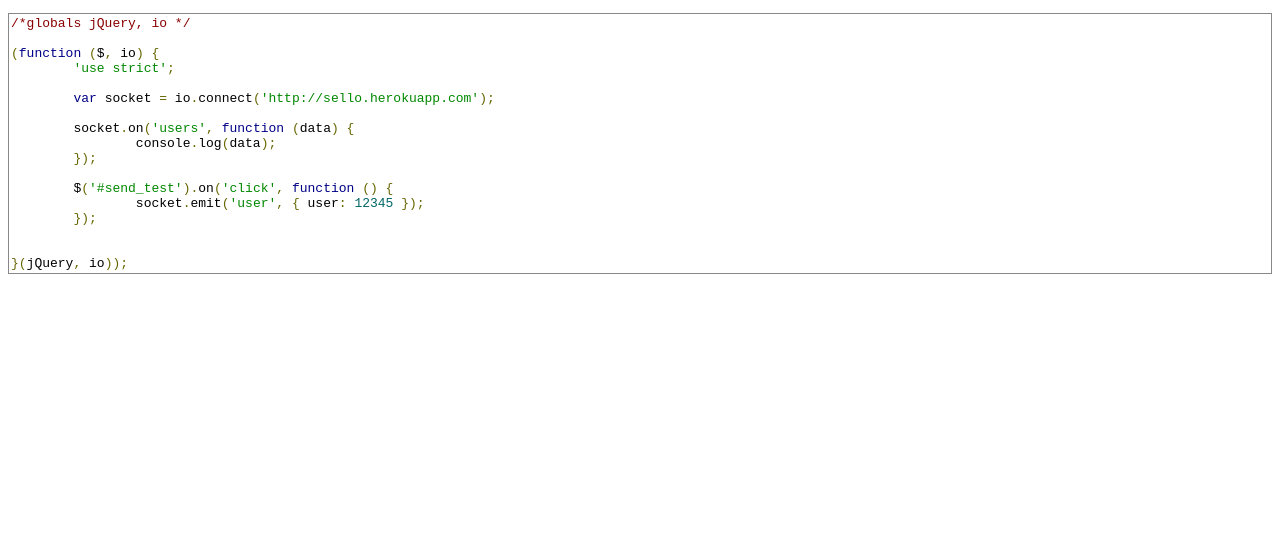
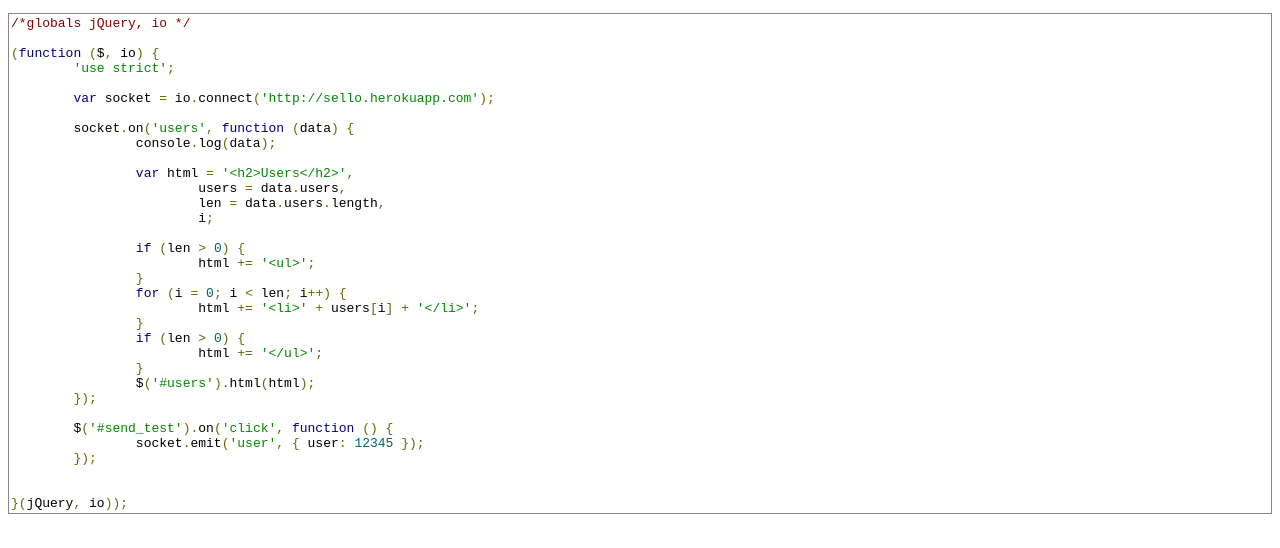
Before and after one commit to Eruant/sello, a website: page docs/source/main.html in a window 1280 px wide. Drawn offline with Linux system fonts and the light colour scheme.

Commit message:
Adding msg on the clients page

```diff
--- a/bin/js/sello.min.js
+++ b/bin/js/sello.min.js
@@ -1,2 +1,2 @@
 /*! sello 07/06/2013 */
-!function(a,b){"use strict";var c=b.connect("http://sello.herokuapp.com");c.on("users",function(a){console.log(a)}),a("#send_test").on("click",function(){c.emit("user",{user:12345})})}(jQuery,io);
+!function(a,b){"use strict";var c=b.connect("http://sello.herokuapp.com");c.on("users",function(b){console.log(b);var c,d="<h2>Users</h2>",e=b.users,f=b.users.length;for(f>0&&(d+="<ul>"),c=0;f>c;c++)d+="<li>"+e[c]+"</li>";f>0&&(d+="</ul>"),a("#users").html(d)}),a("#send_test").on("click",function(){c.emit("user",{user:12345})})}(jQuery,io);
--- a/docs/source/main.html
+++ b/docs/source/main.html
@@ -24,6 +24,22 @@
 
 	socket.on('users', function (data) {
 		console.log(data);
+
+		var html = '&lt;h2&gt;Users&lt;/h2&gt;',
+			users = data.users,
+			len = data.users.length,
+			i;
+
+		if (len &gt; 0) {
+			html += '&lt;ul&gt;';
+		}
+		for (i = 0; i &lt; len; i++) {
+			html += '&lt;li&gt;' + users[i] + '&lt;/li&gt;';
+		}
+		if (len &gt; 0) {
+			html += '&lt;/ul&gt;';
+		}
+		$('#users').html(html);
 	});
 
 	$('#send_test').on('click', function () {
```
Also changed, not shown: bin/index.html (+1 -1 lines), docs/index.html (+1 -1 lines), src/html/index.html (+1 -0 lines), src/js/main.js (+16 -0 lines).
